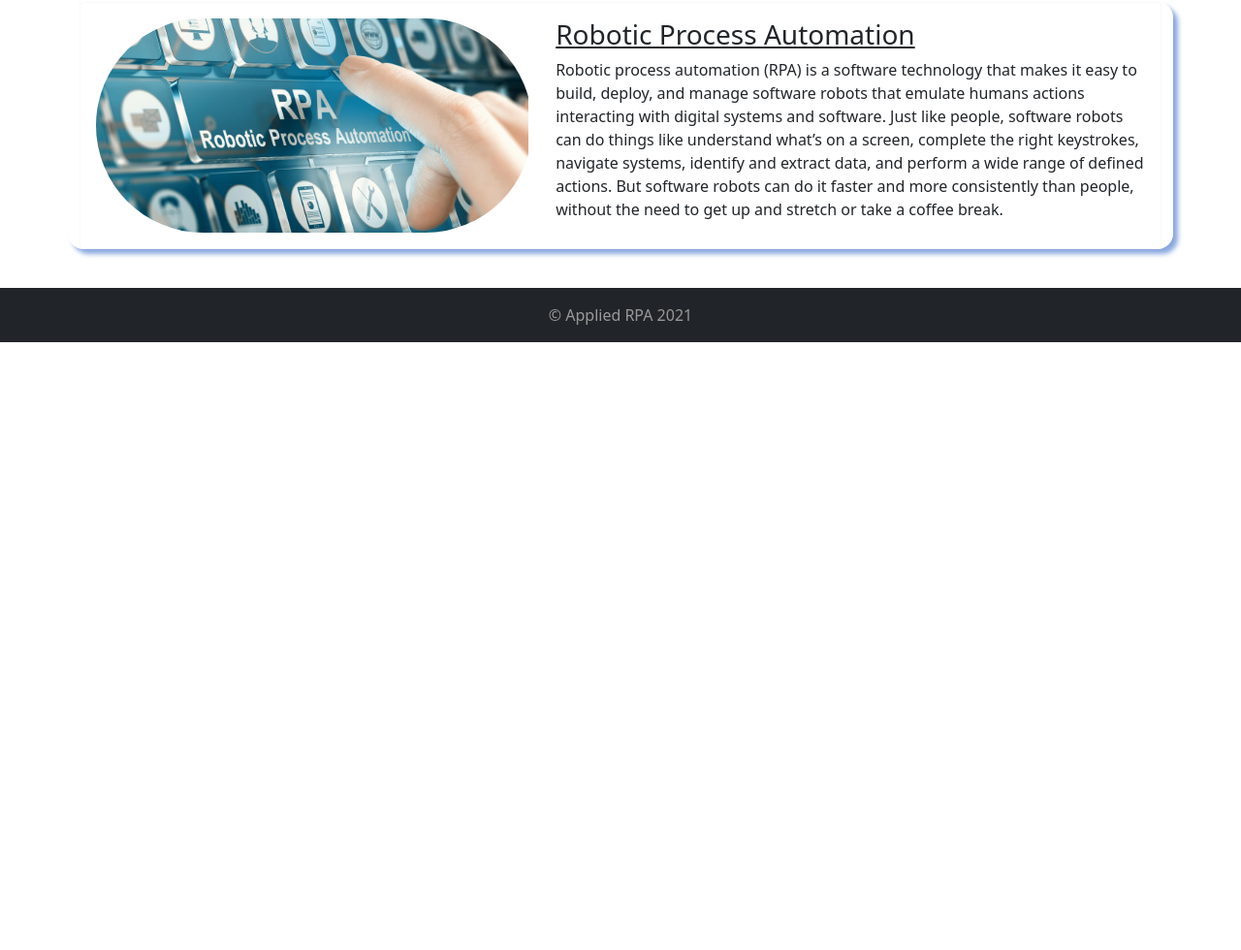
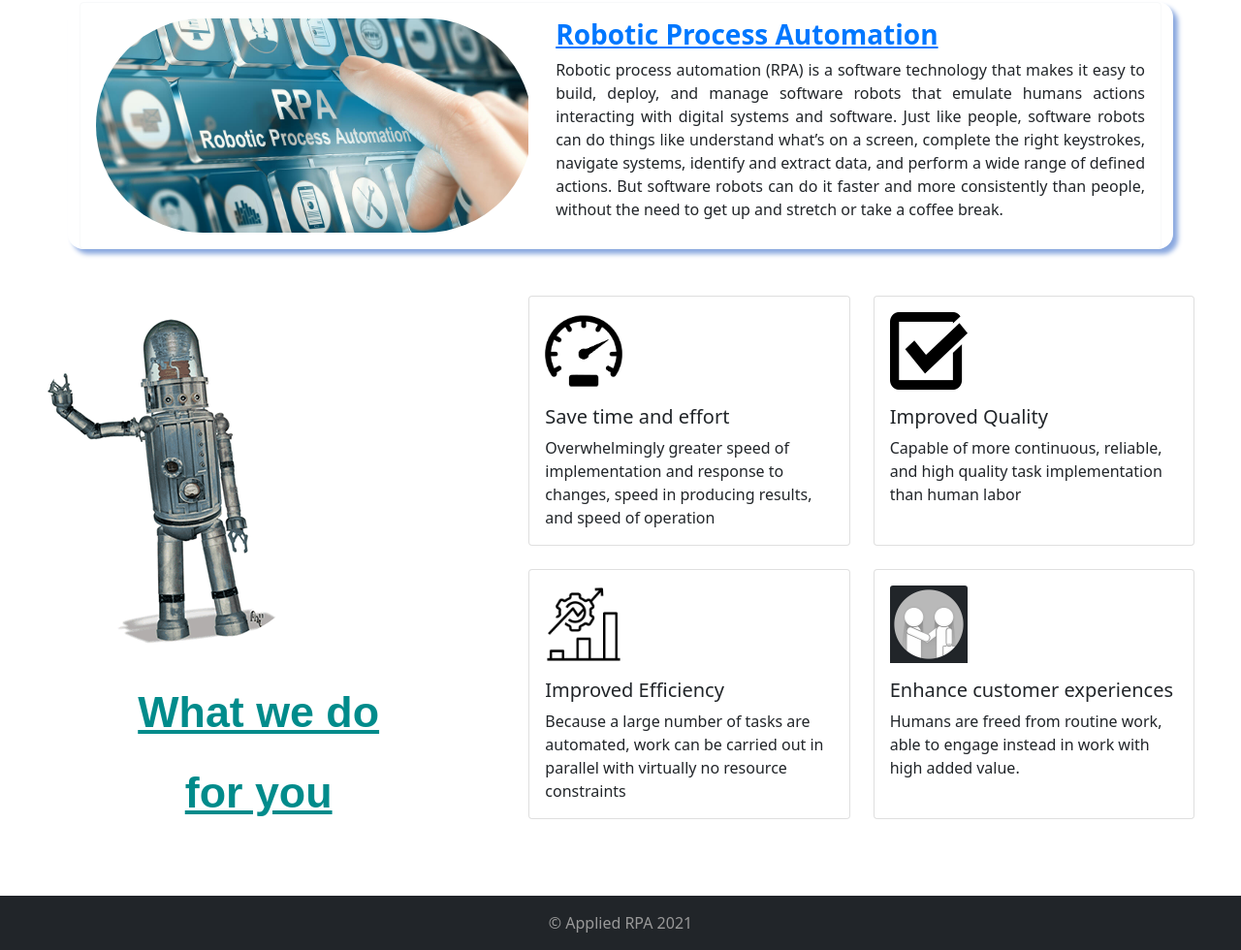
Before and after one commit to ash1919/AppliedRPA-repo, a plain HTML site: page index.html in a window 1280 px wide. Shown: the part 649-1629 px from the top of the page at 97% size. Before the commit the page ends 1002 px from the top, so only its background shows below. Drawn offline with nearby package versions, Linux system fonts and the light colour scheme; a web font is replaced by a local one.

Commit message:
cards whta we do for u stage

```diff
--- a/index.html
+++ b/index.html
@@ -16,6 +16,10 @@
       rel="stylesheet"
       integrity="sha384-EVSTQN3/azprG1Anm3QDgpJLIm9Nao0Yz1ztcQTwFspd3yD65VohhpuuCOmLASjC"
       crossorigin="anonymous"
+    />
+    <link
+      rel="stylesheet"
+      href="https://cdnjs.cloudflare.com/ajax/libs/font-awesome/6.0.0-beta3/css/all.min.css"
     />
     <link rel="stylesheet" href="styles.css" />
   </head>
@@ -81,16 +85,20 @@
         </div>
       </figure>
     </header>
-    <section class="container rpa-definition ">
-      <div class="card border-light h-100  " style="max-width: 80rem">
-        <div class="row ">
+    <section class="container rpa-definition">
+      <div class="card border-light h-100" style="max-width: 80rem">
+        <div class="row">
           <div class="col-md-5 rpa-definition-img justify-content-center">
-            <img src="images/RPA Images/rpa-def.jpg" class="img-fluid img-start my-3 ms-3 rounded-pill  " alt="RPA image" />
+            <img
+              src="images/RPA Images/rpa-def.jpg"
+              class="img-fluid img-start my-3 ms-3 rounded-pill"
+              alt="RPA image"
+            />
           </div>
           <div class="col-md-7">
             <div class="card-body">
               <h3 class="card-title"><u> Robotic Process Automation</u></h3>
-              <p class="card-text ">
+              <p class="card-text">
                 Robotic process automation (RPA) is a software technology that
                 makes it easy to build, deploy, and manage software robots that
                 emulate humans actions interacting with digital systems and
@@ -106,6 +114,82 @@
         </div>
       </div>
     </section>
+    <section class="container-fluid rpa-benifits mt-5">
+      <div class="row">
+        <div class="col-md-5">
+          <img
+            src="/AppliedRPA-repo/images/406414387animated-robot-2.gif"
+            class="img-fluid img-start my-3 ms-3 rounded-pill"
+            alt="robot image"
+          />
+          <div class="card-body text-center body-rpa-benifits">
+            <div class="card-title">
+              <p>What we do</p>
+              <p>for you</p>
+            </div>
+          </div>
+        </div>
+
+        <div class="col-md-7">
+          <div class="row row-cols-1 row-cols-md-2 g-4 me-4">
+            <div class="col description-1">
+              <div class="card h-100">
+                <img
+                  src="/AppliedRPA-repo/images/speedometer.png"
+                  class="card-img-top"
+                  alt="speed"
+                />
+                <div class="card-body">
+                  <h5 class="card-title">Save time and effort</h5>
+                  <p class="card-text">
+                    Overwhelmingly greater speed of implementation and response
+                    to changes, speed in producing results, and speed of
+                    operation
+                  </p>
+                </div>
+              </div>
+            </div>
+            <div class="col description-2">
+              <div class="card h-100">
+                <img src="images/check-box-gf48759e22_640.png" class="card-img-top" alt="Quality" />
+                <div class="card-body">
+                  <h5 class="card-title">Improved Quality</h5>
+                  <p class="card-text">
+                    Capable of more continuous, reliable, and high quality task
+                    implementation than human labor
+                  </p>
+                </div>
+              </div>
+            </div>
+            <div class="col">
+              <div class="card h-100 description-3">
+                <img src="images/efficiency.png" class="card-img-top" alt="..." />
+                <div class="card-body">
+                  <h5 class="card-title">Improved Efficiency</h5>
+                  <p class="card-text">
+                    Because a large number of tasks are automated, work can be
+                    carried out in parallel with virtually no resource
+                    constraints
+                  </p>
+                </div>
+              </div>
+            </div>
+            <div class="col ">
+              <div class="card h-100 description-4">
+                <img src="images/customer-service-g2a4ce5207_640.png" class="card-img-top bg-dark" alt="..." />
+                <div class="card-body">
+                  <h5 class="card-title">Enhance customer experiences</h5>
+                  <p class="card-text">
+                    Humans are freed from routine work, able to engage instead
+                    in work with high added value.
+                  </p>
+                </div>
+              </div>
+            </div>
+          </div>
+        </div>
+      </div>
+    </section>
     <footer class="bg-dark">
       <div class="container">© Applied RPA 2021</div>
     </footer>
--- a/styles.css
+++ b/styles.css
@@ -36,7 +36,7 @@ footer {
 
   width: 100vw;
   aspect-ratio: 900/400;
-  min-height: 70vh;
+  min-height: 60vh;
   /* 2. Position and center the image to scale nicely on all screens. */
   background-position: top;
   background-size: cover;
@@ -59,7 +59,14 @@ footer {
   border-radius: 1em;
   /* border:1px solid cornflowerblue; */
   box-shadow: 5px 5px 5px rgb(138, 168, 223);
-
+  text-align: justify;
+}
+.rpa-definition:hover {
+  border: 2px solid rgb(153, 44, 241);
+}
+.rpa-definition h3 {
+  color: rgb(0, 119, 255);
+  font-weight: 600;
 }
 .rpa-definition-img {
   max-width: 80%;
@@ -70,6 +77,38 @@ footer {
 }
 .rpa-definition-img:hover {
   cursor: pointer;
+
   filter: brightness(0.6);
   transform: scale(1.1);
 }
+.body-rpa-benifits{
+  font-family: Arial, Helvetica, sans-serif;
+  font-size: 2.8rem;
+  color: darkcyan;
+  text-decoration: underline;
+  font-weight: 600;
+}
+.description-1 img {
+  margin-left: 1rem;
+  margin-top: 1rem;
+  max-width: 5rem;
+  min-height: 5rem;
+}
+.description-2 img {
+  margin-left: 1rem;
+  margin-top: 1rem;
+  max-width: 5rem;
+  min-height: 5rem;
+}
+.description-3 img {
+  margin-left: 1rem;
+  margin-top: 1rem;
+  max-width: 5rem;
+  min-height: 5rem;
+}
+.description-4 img {
+  margin-left: 1rem;
+  margin-top: 1rem;
+  max-width: 5rem;
+  min-height: 5rem;
+}
```
Also changed, not shown: images/3761643-200.png (added), images/check-box-gf48759e22_640.png (added), images/customer-service-g2a4ce5207_640.png (added), images/efficiency.png (added), images/istockphoto-1026273766-612x612.jpg (added), images/speedometer.png (added).
